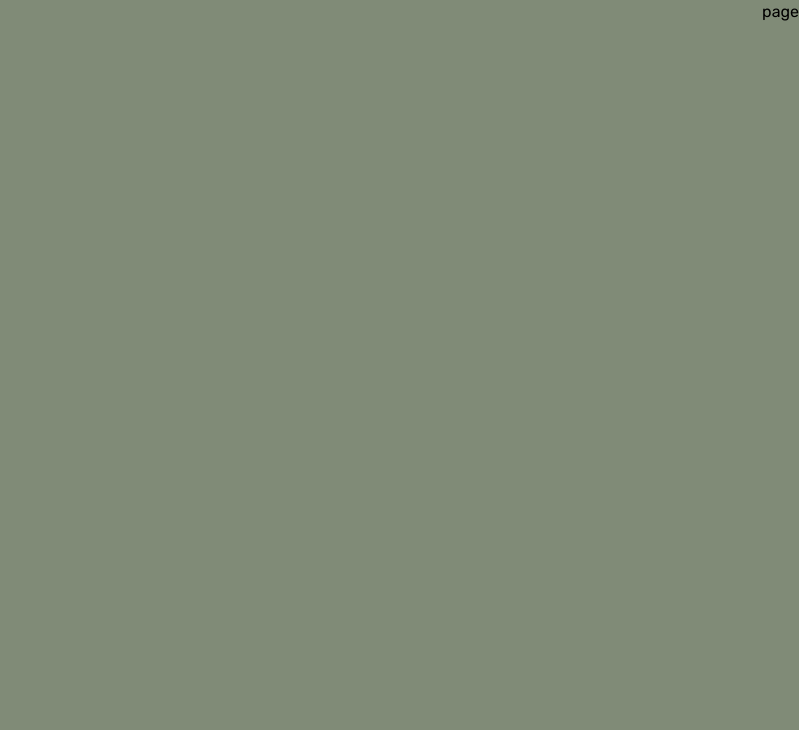
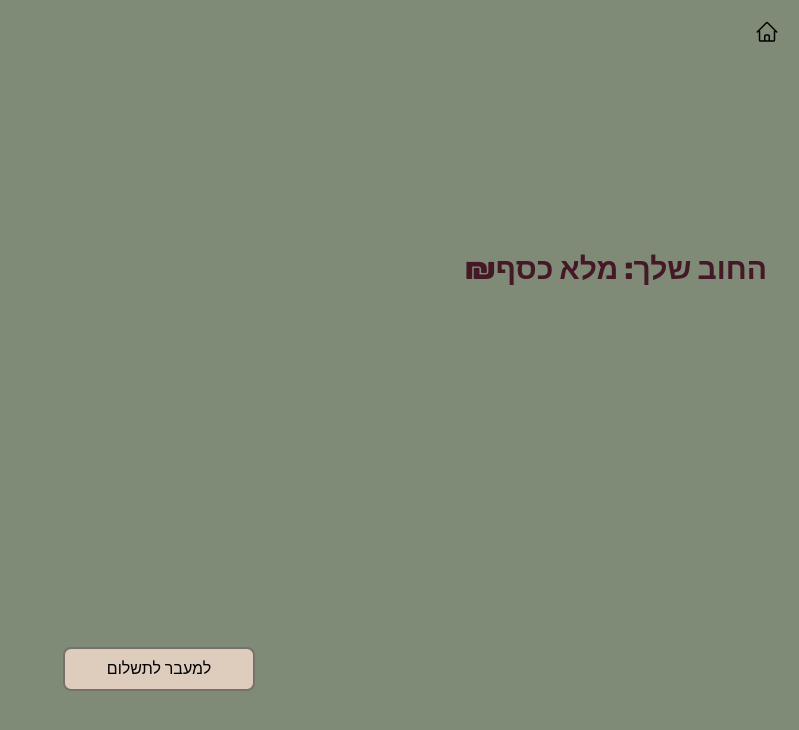
Before and after one commit to YairSadan/Clients-Management, a Next.js app: page /user/payments in a window 1280 px wide. Shown: the top 730 px of the page, without its empty margins (481-1280 px from the left). Built offline with nearby package versions, Linux system fonts and the light colour scheme; no server answers.

Commit message:
payment page and modal

```diff
--- a/src/app/admin/page.tsx
+++ b/src/app/admin/page.tsx
@@ -1,14 +1,13 @@
-import React from "react";
-import Title from "../ui/globalComponents/Title";
-import LogoutBtn from "../ui/globalComponents/LogoutBtn";
-import AdminOptions from "./components/AdminOptions";
+import React from 'react';
+import Title from '../ui/globalComponents/Title';
+import LogoutBtn from '../ui/globalComponents/LogoutBtn';
+import AdminOptions from './components/AdminOptions';
 
 const AdminHome = () => {
   return (
     <main className="page-primary justify-around">
       <div className="flex flex-row justify-start w-full">
         <Title className="pr-8" text="שלום מנהל" />
-        HI FROM ELI
       </div>
       <div className="flex flex-col items-center gap-3">
         <Title className="pb-2" text="מה תרצה לעשות?" />
--- /dev/null
+++ b/src/app/ui/globalComponents/Dialog.tsx
@@ -0,0 +1,57 @@
+'use client';
+import { useRouter, useSearchParams } from 'next/navigation';
+import React, { useEffect, useRef } from 'react';
+
+type Props = {
+  title: string;
+  onClose: () => void;
+  onOk: () => void;
+  children: React.ReactNode;
+};
+
+const Dialog = ({ title, onClose, onOk, children }: Props) => {
+  const searchParams = useSearchParams();
+  const dialogRef = useRef<null | HTMLDialogElement>(null);
+  const showDialog = searchParams.get('showDialog');
+  const router = useRouter();
+  useEffect(() => {
+    if (showDialog === 'y') {
+      dialogRef.current?.showModal();
+    } else {
+      dialogRef.current?.close();
+    }
+  }, [showDialog]);
+
+  const closeDialog = () => {
+    dialogRef.current?.close();
+    router.back();
+    onClose();
+  };
+
+  const okClick = () => {
+    onOk();
+    closeDialog();
+  };
+
+  const dialog: JSX.Element | null =
+    showDialog === 'y' ? (
+      <dialog ref={dialogRef}>
+        <div>
+          <div>
+            <h1>{title}</h1>
+            <button onClick={closeDialog}>X</button>
+          </div>
+          <div>
+            {children}
+            <div>
+              <button onClick={okClick}>OK</button>
+            </div>
+          </div>
+        </div>
+      </dialog>
+    ) : null;
+
+  return dialog;
+};
+
+export default Dialog;
--- /dev/null
+++ b/src/app/ui/globalComponents/HomeSvg.tsx
@@ -0,0 +1,31 @@
+'use client';
+import { useSession } from 'next-auth/react';
+import Link from 'next/link';
+import React from 'react';
+
+const HomeSvg = () => {
+  const session = useSession();
+  let urlToRedirect = '/user';
+  if (session.data?.user?.email === 'yairsadan@gmail.com') {
+    urlToRedirect = '/admin';
+  }
+  return (
+    <Link href={urlToRedirect} className="inline-block m-5">
+      <svg
+        xmlns="http://www.w3.org/2000/svg"
+        fill="none"
+        viewBox="0 0 24 24"
+        strokeWidth={1.5}
+        stroke="currentColor"
+        className="w-6 h-6">
+        <path
+          strokeLinecap="round"
+          strokeLinejoin="round"
+          d="M2.25 12l8.954-8.955c.44-.439 1.152-.439 1.591 0L21.75 12M4.5 9.75v10.125c0 .621.504 1.125 1.125 1.125H9.75v-4.875c0-.621.504-1.125 1.125-1.125h2.25c.621 0 1.125.504 1.125 1.125V21h4.125c.621 0 1.125-.504 1.125-1.125V9.75M8.25 21h8.25"
+        />
+      </svg>
+    </Link>
+  );
+};
+
+export default HomeSvg;
--- a/src/app/user/components/Options.tsx
+++ b/src/app/user/components/Options.tsx
@@ -1,12 +1,20 @@
-"use client";
-import Button from "@/app/ui/globalComponents/Button";
-import React from "react";
+'use client';
+import Button from '@/app/ui/globalComponents/Button';
+import { useRouter } from 'next/navigation';
+import React from 'react';
 
 const Options = () => {
+  const router = useRouter();
+
   return (
     <>
       <Button text="לקבוע/לבטל תור" onClick={() => {}} />
-			<Button text="לשלם" onClick={() => {}} />
+      <Button
+        text="לשלם"
+        onClick={() => {
+          router.push('/user/payments');
+        }}
+      />
       <Button text="לערוך פרטים אישיים" onClick={() => {}} />
     </>
   );
--- /dev/null
+++ b/src/app/user/components/PayBtn.tsx
@@ -0,0 +1,19 @@
+'use client';
+import Button from '@/app/ui/globalComponents/Button';
+import { useRouter } from 'next/navigation';
+import React from 'react';
+
+const PayBtn = () => {
+  const router = useRouter();
+
+  return (
+    <Button
+      text="למעבר לתשלום"
+      onClick={() => {
+        router.push('?showDialog=y');
+      }}
+    />
+  );
+};
+
+export default PayBtn;
--- a/src/app/user/page.tsx
+++ b/src/app/user/page.tsx
@@ -1,7 +1,7 @@
-import React from "react";
-import Options from "./components/Options";
-import LogoutBtn from "../ui/globalComponents/LogoutBtn";
-import Title from "../ui/globalComponents/Title";
+import React from 'react';
+import Options from './components/Options';
+import LogoutBtn from '../ui/globalComponents/LogoutBtn';
+import Title from '../ui/globalComponents/Title';
 
 const ClientHome = () => {
   return (
@@ -9,7 +9,6 @@ const ClientHome = () => {
       <div className="flex flex-row justify-start w-full">
         <Title className="pr-8" text="שלום חבר" />
       </div>
-      HACKED ELISUI
       <div className="flex flex-col items-center gap-3">
         <Title className="pb-2" text="מה תרצה לעשות?" />
         <Options />
--- a/src/app/user/payments/page.tsx
+++ b/src/app/user/payments/page.tsx
@@ -1,9 +1,39 @@
-import React from 'react'
+import Title from '@/app/ui/globalComponents/Title';
+import React from 'react';
+import PayBtn from '../components/PayBtn';
+import HomeSvg from '@/app/ui/globalComponents/HomeSvg';
+import Dialog from '@/app/ui/globalComponents/Dialog';
 
-const page = () => {
+const UserPayment = () => {
+  async function onClose() {
+    'use server';
+    console.log('Modal has closed');
+  }
+  async function onOk() {
+    'use server';
+    console.log('ok was clicked');
+  }
+
   return (
-    <div>page</div>
-  )
-}
+    <>
+      <Dialog title="" onClose={onClose} onOk={onOk}>
+        <p>
+          Lorem ipsum dolor, sit amet consectetur adipisicing elit. Enim porro
+          fugiat, iure temporibus voluptate at dolor voluptatem tempore non
+          alias sunt. Quia aperiam quibusdam sit placeat vitae recusandae,
+          tempora modi!
+        </p>
+      </Dialog>
 
-export default page
+      <HomeSvg />
+      <main className="page-primary justify-around">
+        <div className="flex flex-row justify-start w-full">
+          <Title className="pr-8" text="החוב שלך: מלא כסף₪" />
+        </div>
+        <PayBtn />
+      </main>
+    </>
+  );
+};
+
+export default UserPayment;
```
Lines whose indentation alone changed are shown as unchanged.
